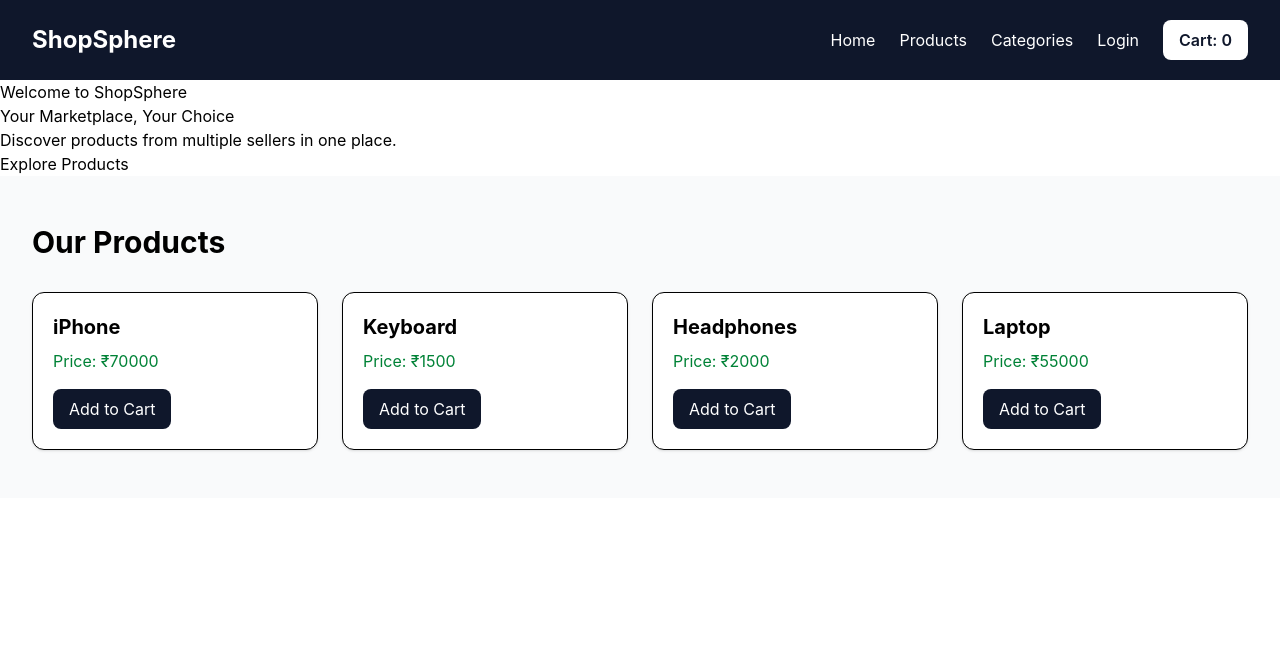
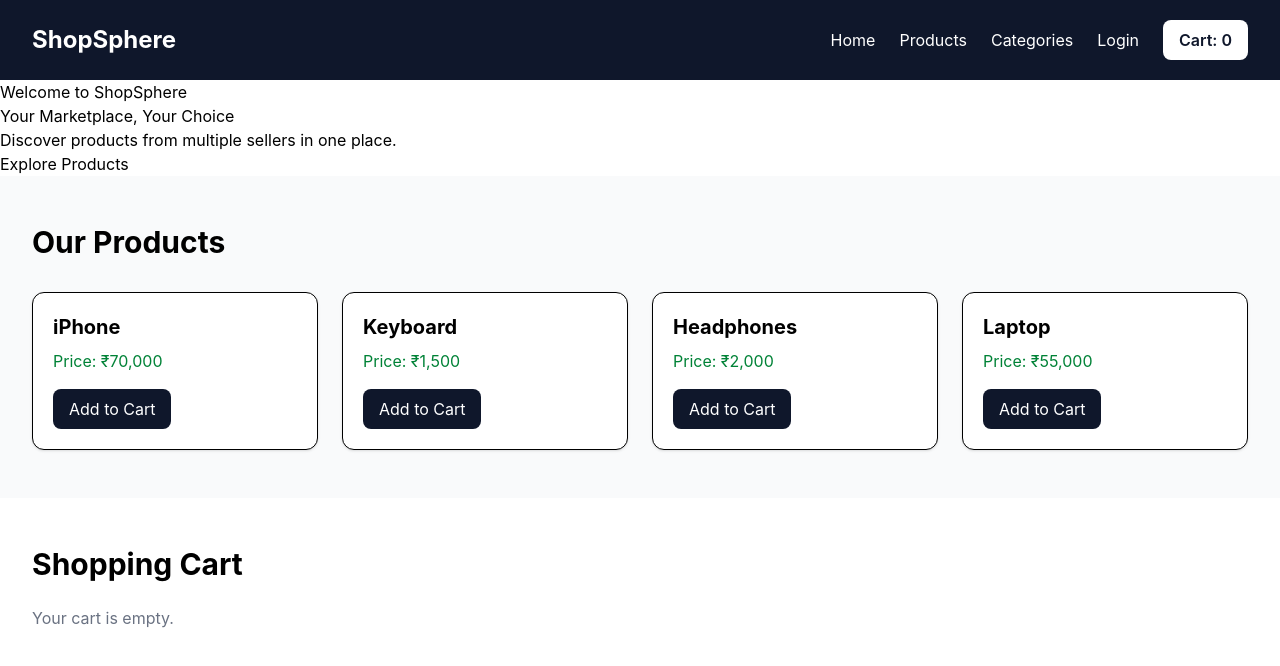
Before and after one commit to mihirvankar/ShopSphere, a React (Vite) app in the folder client/: page / in a window 1280 px wide. Shown: the top 666 px of the page. Built offline with nearby package versions, Linux system fonts and the light colour scheme.

Commit message:
Build functional shopping cart

```diff
--- a/client/src/App.jsx
+++ b/client/src/App.jsx
@@ -4,11 +4,7 @@ import HeroSection from "./components/HeroSection";
 import ProductCard from "./components/ProductCard";
 
 function App() {
-  const [cartCount, setCartCount] = useState(0);
-
-  function addToCart() {
-    setCartCount((previousCount) => previousCount + 1);
-  }
+  const [cart, setCart] = useState([]);
 
   const products = [
     { id: 1, name: "iPhone", price: 70000 },
@@ -17,9 +13,55 @@ function App() {
     { id: 4, name: "Laptop", price: 55000 },
   ];
 
+  function addToCart(product) {
+    const existingProduct = cart.find((item) => item.id === product.id);
+
+    if (existingProduct) {
+      setCart(
+        cart.map((item) =>
+          item.id === product.id
+            ? { ...item, quantity: item.quantity + 1 }
+            : item,
+        ),
+      );
+    } else {
+      setCart([...cart, { ...product, quantity: 1 }]);
+    }
+  }
+
+  function increaseQuantity(id) {
+    setCart(
+      cart.map((item) =>
+        item.id === id ? { ...item, quantity: item.quantity + 1 } : item,
+      ),
+    );
+  }
+
+  function decreaseQuantity(id) {
+    setCart(
+      cart
+        .map((item) =>
+          item.id === id ? { ...item, quantity: item.quantity - 1 } : item,
+        )
+        .filter((item) => item.quantity > 0),
+    );
+  }
+
+  function removeFromCart(id) {
+    setCart(cart.filter((item) => item.id !== id));
+  }
+
+  const cartCount = cart.reduce((total, item) => total + item.quantity, 0);
+
+  const totalPrice = cart.reduce(
+    (total, item) => total + item.price * item.quantity,
+    0,
+  );
+
   return (
     <>
       <Navbar cartCount={cartCount} />
+
       <HeroSection />
 
       <section className="bg-gray-50 px-8 py-12">
@@ -31,10 +73,63 @@ function App() {
               key={product.id}
               name={product.name}
               price={product.price}
-              addToCart={addToCart}
+              addToCart={() => addToCart(product)}
             />
           ))}
         </div>
+      </section>
+
+      <section className="bg-white px-8 py-12">
+        <h1 className="mb-6 text-3xl font-bold">Shopping Cart</h1>
+
+        {cart.length === 0 ? (
+          <p className="text-gray-500">Your cart is empty.</p>
+        ) : (
+          <div className="space-y-4">
+            {cart.map((item) => (
+              <div
+                key={item.id}
+                className="flex flex-wrap items-center justify-between gap-4 rounded-lg border p-4"
+              >
+                <div>
+                  <h2 className="font-bold">{item.name}</h2>
+                  <p>
+                    ₹{item.price} × {item.quantity}
+                  </p>
+                </div>
+
+                <div className="flex items-center gap-3">
+                  <button
+                    onClick={() => decreaseQuantity(item.id)}
+                    className="rounded bg-gray-200 px-3 py-1"
+                  >
+                    -
+                  </button>
+
+                  <span>{item.quantity}</span>
+
+                  <button
+                    onClick={() => increaseQuantity(item.id)}
+                    className="rounded bg-gray-200 px-3 py-1"
+                  >
+                    +
+                  </button>
+
+                  <button
+                    onClick={() => removeFromCart(item.id)}
+                    className="rounded bg-red-600 px-3 py-1 text-white"
+                  >
+                    Remove
+                  </button>
+                </div>
+              </div>
+            ))}
+
+            <h2 className="pt-4 text-2xl font-bold">
+              Total: ₹{totalPrice.toLocaleString("en-IN")}
+            </h2>
+          </div>
+        )}
       </section>
     </>
   );
--- a/client/src/components/ProductCard.jsx
+++ b/client/src/components/ProductCard.jsx
@@ -3,7 +3,9 @@ function ProductCard(props) {
     <div className="rounded-xl border bg-white p-5 shadow-sm">
       <h2 className="text-xl font-bold">{props.name}</h2>
 
-      <p className="mt-2 text-green-700">Price: ₹{props.price}</p>
+      <p className="mt-2 text-green-700">
+        Price: ₹{props.price.toLocaleString("en-IN")}
+      </p>
 
       <button
         onClick={props.addToCart}
```
